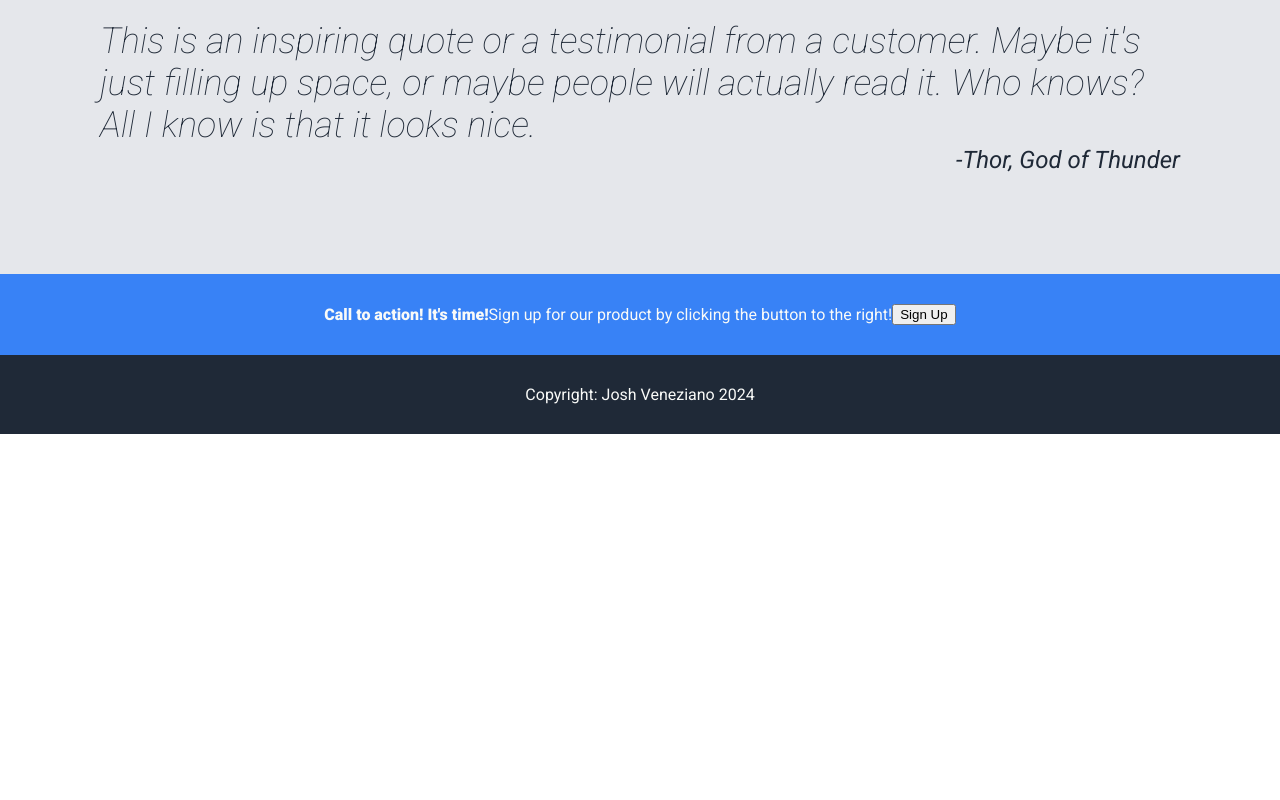
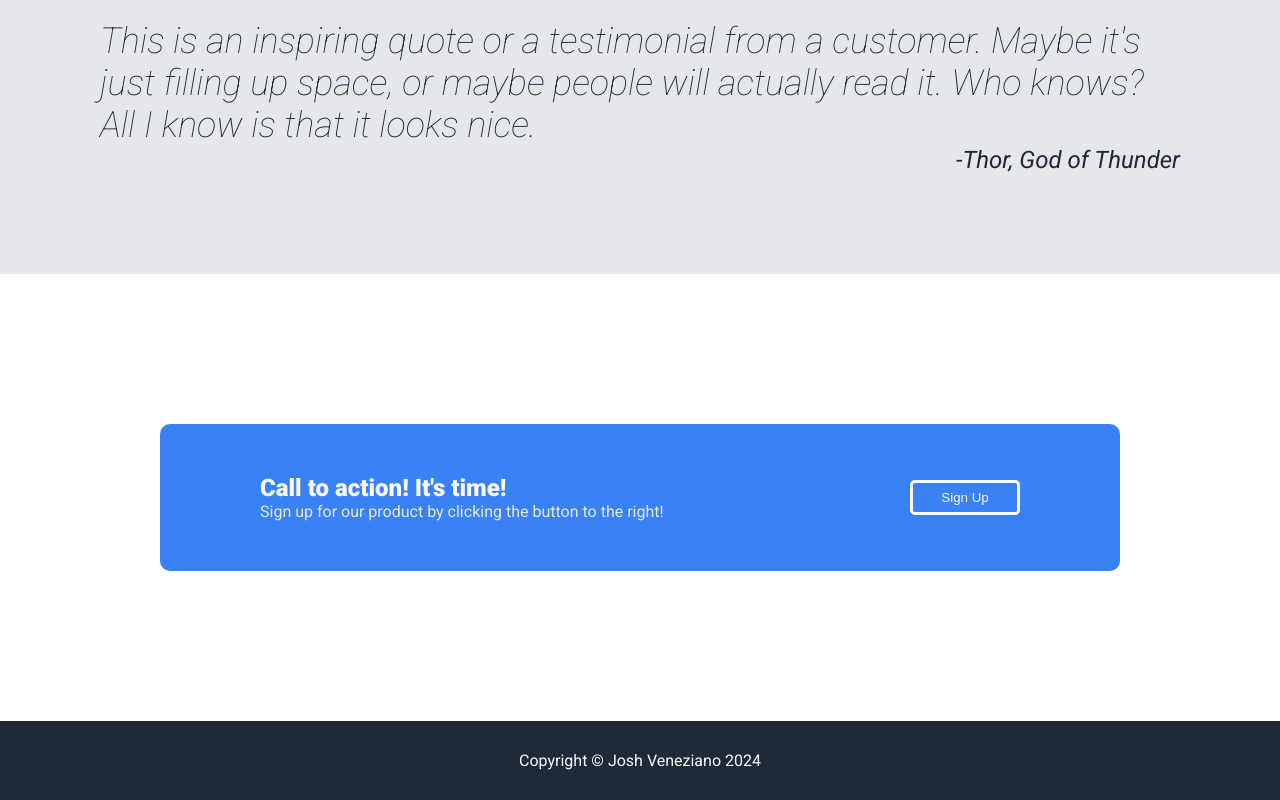
Before and after one commit to jveneziano25/landing-page, a plain HTML site: page index.html in a window 1280 px wide. Shown: the part 1133-1933 px from the top of the page. Before the commit the page ends 1567 px from the top, so only its background shows below. Drawn offline with Linux system fonts and the light colour scheme.

Commit message:
Complete site alignment

```diff
--- a/index.html
+++ b/index.html
@@ -51,14 +51,18 @@
     </div>
 
     <div class="action">
-        <div class="heading3">Call to action! It's time!</div>
-        <div class="text">Sign up for our product by clicking the button to the right!</div>
-        <button class="signup">Sign Up</button>
+        <div class="container2">
+            <div class="action-left">
+                <div class="heading3">Call to action! It's time!</div>
+                <div class="text">Sign up for our product by clicking the button to the right!</div>
+            </div>
+            <button class="signup">Sign Up</button>
+        </div>
     </div>
 
     <div class="footer">
         <div class="copyright">
-            Copyright: Josh Veneziano 2024
+            Copyright <span>&#169;</span> Josh Veneziano 2024
         </div>
     </div>
 </body>
--- a/style.css
+++ b/style.css
@@ -60,7 +60,8 @@ body {
     display: flex;
     justify-content: center;
     align-items: center;
-    border-radius: 12px;;
+    border-radius: 12px;
+    border-style: none;
 }
 
 
@@ -115,6 +116,7 @@ ul {
     padding: 8px;
     width: 125px;
     text-align: center;
+    flex-shrink: 0;
 }
 .box {
     padding: 10px;
@@ -127,6 +129,7 @@ ul {
     margin-bottom: 4px;
     text-align: center;
     color: rgb(140, 150, 156);
+    flex-shrink: 0;
 }
 .quote {
     background-color: #E5E7EB;
@@ -144,16 +147,41 @@ ul {
 }
 
 .action {
-    background-color: #3882F6;
+    background-color: white;
     color:#F9FAF8;
-    padding: 30px;
+    padding: 150px;
     display: flex;
     justify-content: center;
     align-items: center;
 }
+.container2 {
+    background-color: #3882F6;
+    padding: 50px 100px;
+    display: flex;
+    align-items: center;
+    gap: 150px;
+    border-radius: 10px;
+    margin-left: auto;
+    margin-right: auto;
+}
 .action .heading3 {
     font-weight: 900;
+    font-size: 24px
 }
+
+.action .text {
+    color:#E5E7EB;
+    min-width: 500px
+}
+.action button {
+    background-color: #3882F6;
+    border: solid white;
+    color:#F9FAF8;
+    border-radius: 5px;
+    padding: 7px 25px;
+    min-width: 110px;
+}
+
 .footer {
     background-color: #1F2937;
     color: #F9FAF8;
```
